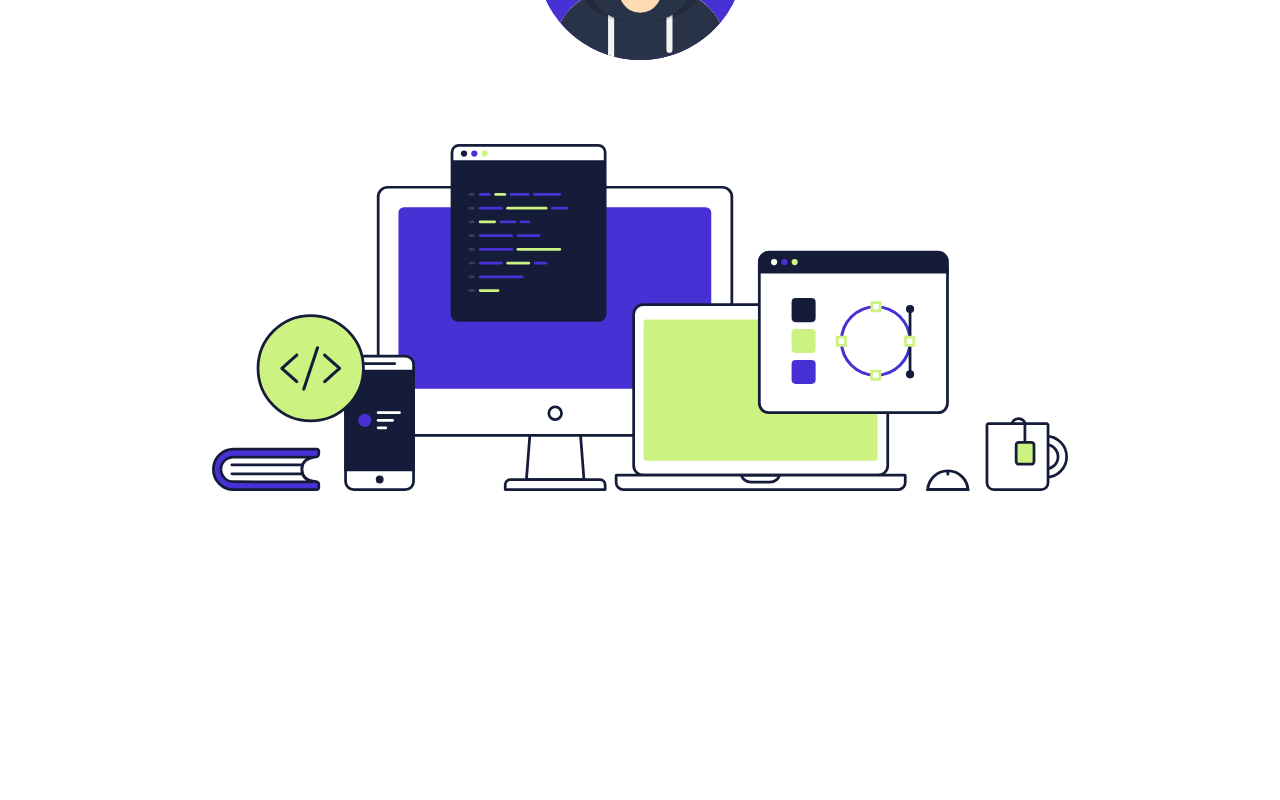
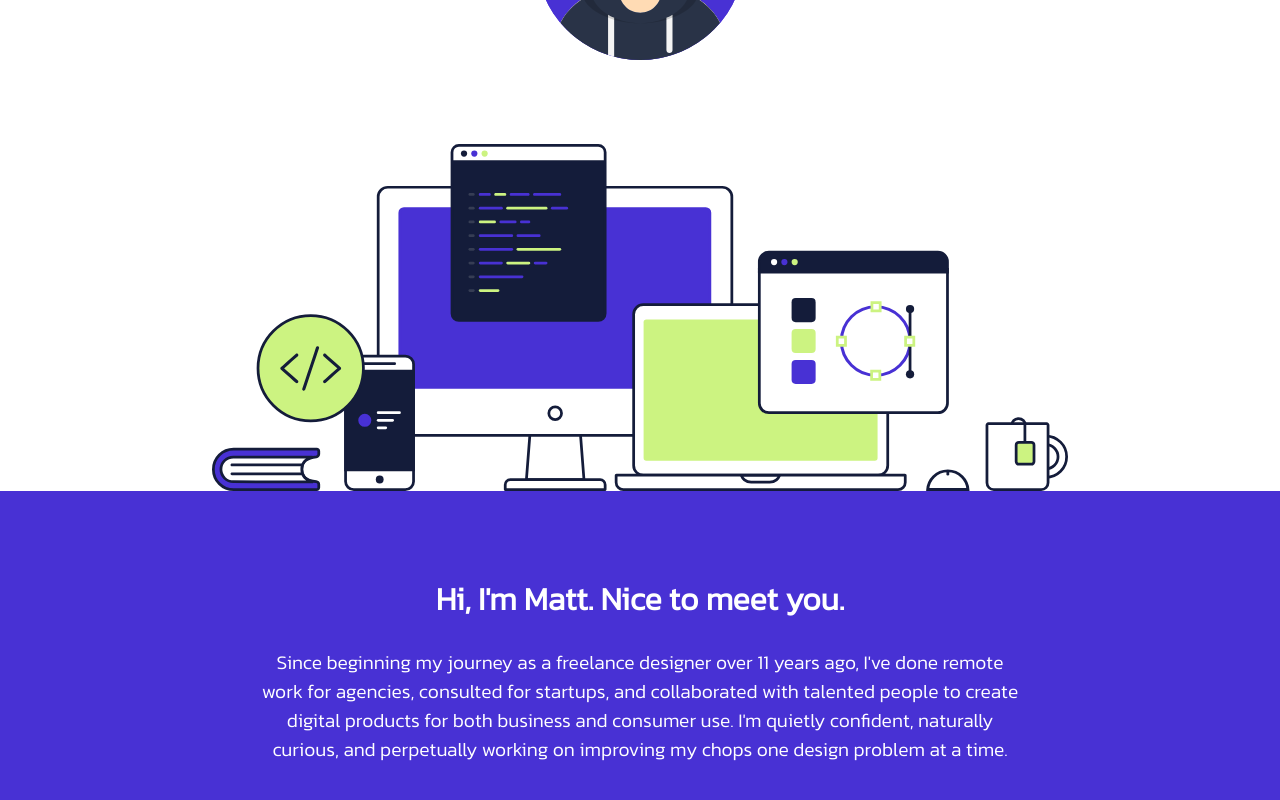
Before and after one commit to gouderhaithem/my-portfolio, a Next.js app: page / in a window 1280 px wide. Shown: the part 524-1324 px from the top of the page. Before the commit the page ends 1066 px from the top, so only its background shows below. Built offline with nearby package versions, Linux system fonts and the light colour scheme.

Commit message:
add skills boiler plate

```diff
--- a/pages/index.js
+++ b/pages/index.js
@@ -28,6 +28,17 @@ export default function Home() {
             alt="hero-image-logo"
           />
         </header>
+        <section className={styles.main_section}>
+          <h1>Hi, I'm Matt. Nice to meet you.</h1>
+          <p>
+            Since beginning my journey as a freelance designer over 11 years
+            ago, I've done remote work for agencies, consulted for startups, and
+            collaborated with talented people to create digital products for
+            both business and consumer use. I'm quietly confident, naturally
+            curious, and perpetually working on improving my chops one design
+            problem at a time.
+          </p>
+        </section>
       </main>
     </div>
   );
--- a/styles/Home.module.css
+++ b/styles/Home.module.css
@@ -2,7 +2,7 @@
   transition: 0.3s ease all;
 }
 .header {
-  padding: 3rem 3rem;
+  padding: 3rem 3rem 0 3rem;
   text-align: center;
   display: flex;
   flex-direction: column;
@@ -29,7 +29,35 @@
     line-height: 1.2;
   }
 }
+
+@media screen and (max-width: 450px) {
+  .header h1 {
+    font-size: 1.8rem;
+  }
+  .header {
+    padding: 3rem 1.7rem;
+  }
+  .header p {
+    font-size: 1.05rem;
+  }
+}
+.main_section {
+  text-align: center;
+  padding: 5rem 20%;
+  background-color: var(--prime-color);
+  color: white;
+}
+.main_section h1 {
+  font-size: 1.9rem;
+  padding-bottom: 1.5rem;
+}
+.main_section p {
+  font-size: 1.15rem;
+}
 @media screen and (max-width: 800px) {
+  .main_section {
+    padding: 5rem 4%;
+  }
   .header h1 {
     font-size: 2rem;
   }
@@ -45,14 +73,3 @@
     width: 160px;
   }
 }
-@media screen and (max-width: 450px) {
-  .header h1 {
-    font-size: 1.8rem;
-  }
-  .header {
-    padding: 3rem 1.7rem;
-  }
-  .header p {
-    font-size: 1.05rem;
-  }
-}
--- a/styles/Nav.module.css
+++ b/styles/Nav.module.css
@@ -15,7 +15,6 @@
   display: flex;
   align-items: center;
   justify-content: center;
-  z-index: 10;
 }
 .contact_btn {
   padding: 0.5rem 1.2rem;
```
Also changed, not shown: components/Collumns.js (added, +39 -0 lines).
